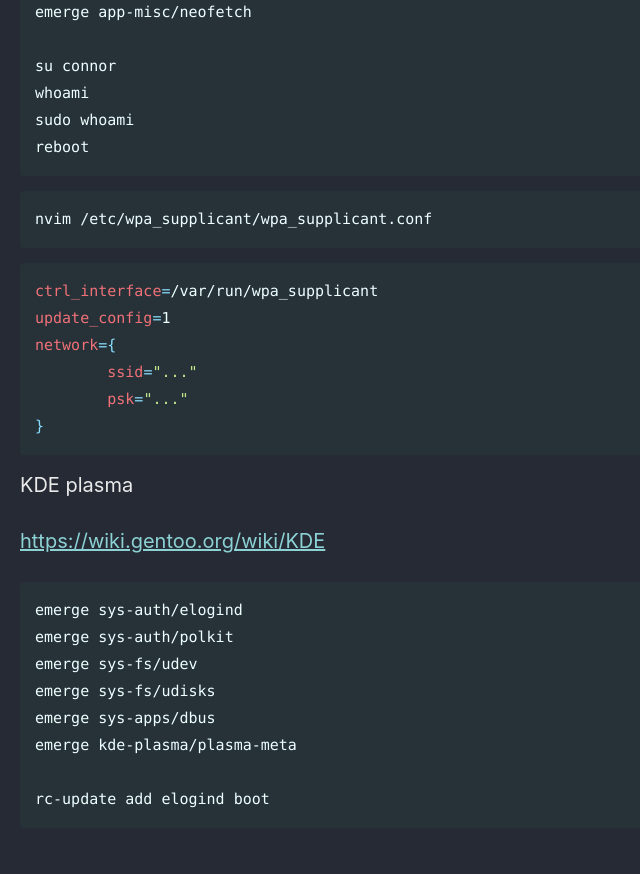
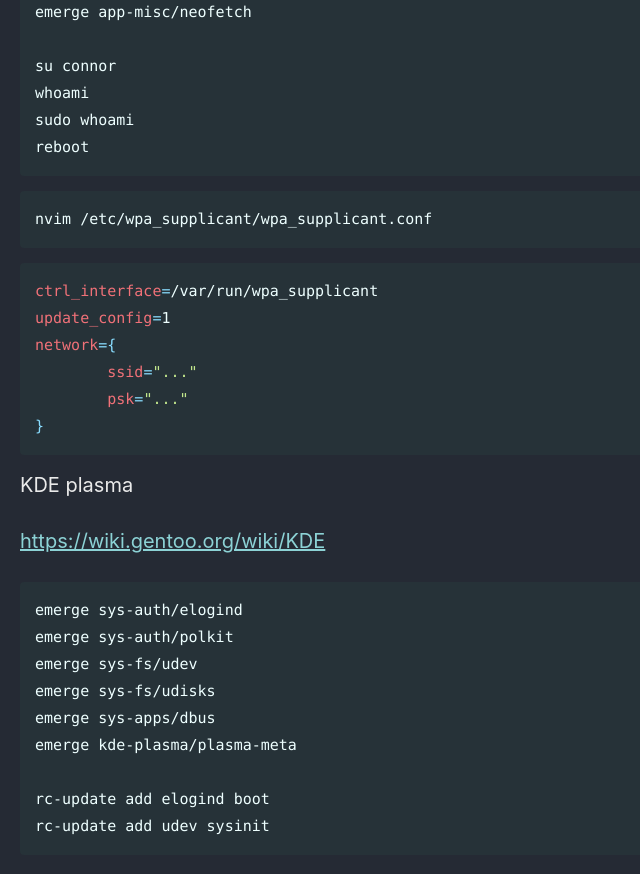
Before and after one commit to Connor-McCartney/Connor-McCartney.github.io, a Jekyll site: the page built from _pages/misc/gentoo.md, in a window 1280 px wide and 900 px high, scrolled down 5063 px. Shown: the top 874 px of the window, without its empty margins (0-640 px from the left). Built offline with Jekyll 4.4.1, drawn with Linux system fonts in a browser that asks for light colours; cached includes are drawn as plain includes; our own code applies the rules of GitHub Pages for plain Markdown files.

Commit message:
Update gentoo.md

````diff
--- a/_pages/misc/gentoo.md
+++ b/_pages/misc/gentoo.md
@@ -259,4 +259,5 @@ emerge sys-apps/dbus
 emerge kde-plasma/plasma-meta
 
 rc-update add elogind boot
+rc-update add udev sysinit
 ```
````
